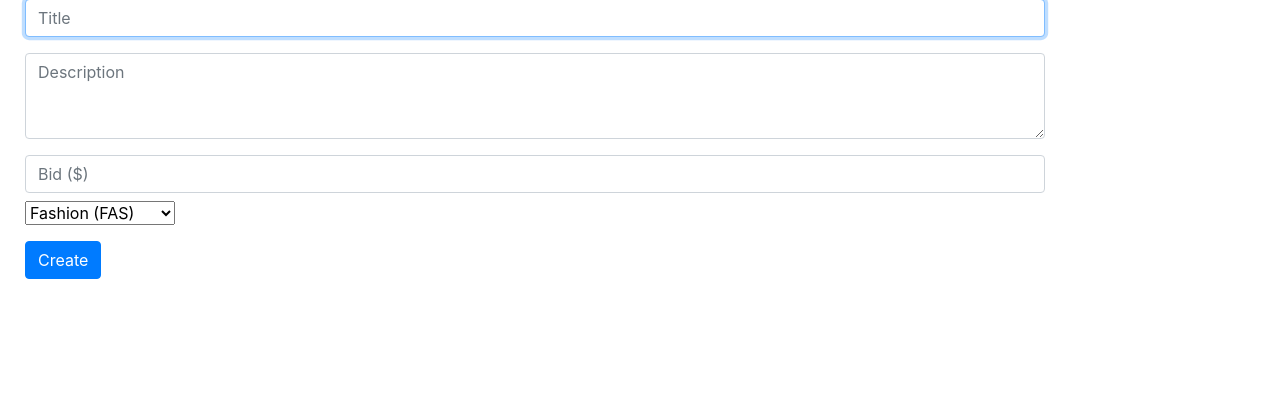
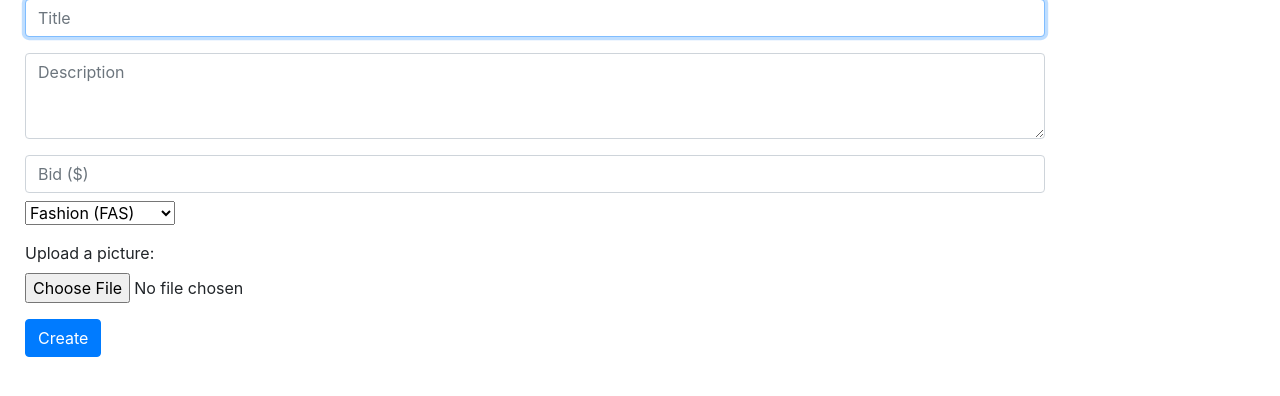
Before and after one commit to amirn003/commerce, a Django app: page /create/ in a window 1280 px wide. Shown: the part 220-616 px from the top of the page. Run offline with Django 3.2, Linux system fonts and the light colour scheme; data comes from the database, SQL or seed files in the repository; both versions use the stored data as it was after the commit; some libraries are stand-ins or nearby versions.

Commit message:
add picture field

```diff
--- a/auctions/models.py
+++ b/auctions/models.py
@@ -19,6 +19,7 @@ class Product(models.Model):
     category = models.ForeignKey(Category, on_delete=models.CASCADE, related_name="category_ref")
     description = models.TextField()
     initial_price = models.IntegerField(default=1)
+    picture = models.ImageField(upload_to='pictures/', blank=True, null=True, default='pictures/default.jpeg')
 
     def __str__(self):
         return f"{self.name} ({self.category}): {self.description}"
--- a/auctions/templates/auctions/create.html
+++ b/auctions/templates/auctions/create.html
@@ -23,6 +23,10 @@
             {% endfor %}
         </select>
     </div>
+    <div class="form-group">
+        <label for="picture">Upload a picture:</label>
+        <input class="form-control-file" type="file" name="picture" id="picture">
+    </div>
     <!-- <div class="ml-3"> -->
       <input class="btn btn-primary" type="submit" value="Create">
     <!-- </div> -->
--- a/commerce/views.py
+++ b/commerce/views.py
@@ -26,13 +26,14 @@ def add(request):
         bid = int(request.POST["bid"])
         category_id = request.POST["category"]
         current_user = request.user
+        picture = request.FILES.get("picture")
 
         ## Create an object Category
         category = Category.objects.get(id=category_id)
 
 
         ## Create a Product object
-        p = Product(name=title, category=category, description=description, initial_price=bid) #bid=bid
+        p = Product(name=title, category=category, description=description, initial_price=bid, picture=picture) #bid=bid
         p.save()
 
         ## Attach this Product object to a Bid object and set the price with the starting bid given in the form
```
Also changed, not shown: auctions/migrations/0008_product_picture.py (added), auctions/migrations/0009_auto_20241011_0842.py (added), auctions/migrations/0010_auto_20241011_0854.py (added), db.sqlite3, pictures/default.jpeg (added), pictures/django_2VBoQrk.png (added), pictures/python_1dJhcKR.png (added).
